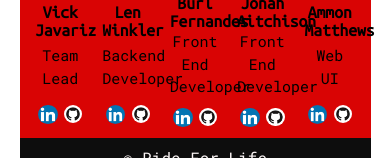
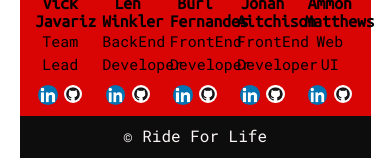
Before and after one commit to BW-Ride-for-Life/Marketing-Page, a plain HTML site: page about.html in a window 390 px wide. Shown: the part 704-862 px from the top of the page. Drawn offline with Linux system fonts and the light colour scheme.

Commit message:
mobile fix

```diff
--- a/about.html
+++ b/about.html
@@ -47,7 +47,7 @@
                     <div class="len">
                         <img src="img/len.png" alt="picture of Leonard">
                         <h3>Len Winkler</h3>
-                        <p>Backend Developer</p>
+                        <p>BackEnd Developer</p>
                         <div class="icon-group">
                             <a href="https://www.linkedin.com/in/lenwinkler/">
                                 <img src="img/linkedin-logo1.png" alt="LinkedIn Logo" class="icon">
@@ -60,7 +60,7 @@
                     <div class="burl">
                         <img src="img/burl.jfif" alt="picture of Burl">
                         <h3>Burl Fernandes</h3>
-                        <p>Front End Developer</p>
+                        <p>FrontEnd Developer</p>
                         <div class="icon-group">
                             <a href="https://www.linkedin.com/in/burl-fernandes-a1163718b/">
                                 <img src="img/linkedin-logo1.png" alt="LinkedIn Logo" class="icon">
@@ -73,7 +73,7 @@
                     <div class="jonah">
                         <img src="img/jonah.png" alt="picture of Jonah">
                         <h3>Jonah Aitchison</h3>
-                        <p>Front End Developer</p>
+                        <p>FrontEnd Developer</p>
                         <div class="icon-group">
                             <a href="https://www.linkedin.com/in/jonah-aitchison/">
                                 <img src="img/linkedin-logo1.png"alt="LinkedIn Logo" class="icon">
--- a/less/about-page.less
+++ b/less/about-page.less
@@ -17,16 +17,21 @@
     padding: 2%;
 
 
+
     .vick{
        .about-img();
         font-size: 2rem;
         img{
             border-radius: 50%;
+
         }
         @media @mobile{
+
             p{
                 font-size: 1.5rem;
             }
+
+
         }
     }
 
@@ -37,6 +42,7 @@
             border-radius: 50%;
         }
         @media @mobile{
+            width: 15%;
             p{
                 font-size: 1.5rem;
             }
@@ -50,6 +56,7 @@
             border-radius: 50%;
         }
         @media @mobile{
+            width:15%;
             p{
                 font-size: 1.5rem;
             }
@@ -63,6 +70,7 @@
             border-radius: 50%;
         }
         @media @mobile{
+            width:15%;
             p{
                 font-size: 1.5rem;
             }
@@ -76,6 +84,7 @@
             border-radius: 50%;
         }
         @media @mobile{
+            width:15%;
             p{
                 font-size: 1.5rem;
             }
--- a/less/mixins.less
+++ b/less/mixins.less
@@ -41,6 +41,7 @@
 
     @media @mobile{
         font-size: 1.5rem;
+        // width: 10%;
     }
 }
 
```
Also changed, not shown: less/navigation.less (+0 -7 lines), css/index.css.
